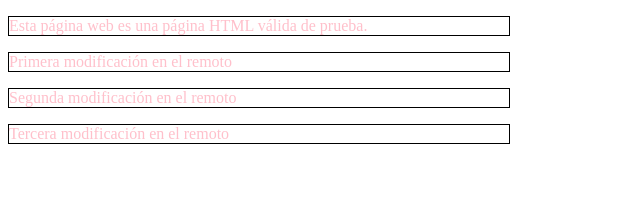
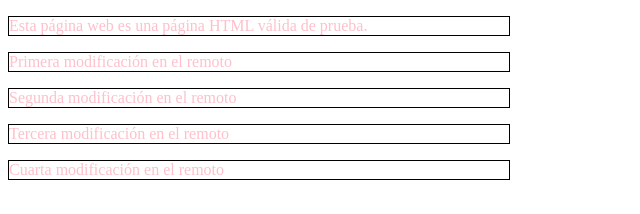
Before and after one commit to luisaparra-info/pruebaSAD, a plain HTML site: page index.html in a window 1280 px wide. Shown: the whole page, without its empty margins (0-640 px from the left). Drawn offline with Linux system fonts and the light colour scheme.

Commit message:
Cuarta modificación en local

```diff
--- a/index.html
+++ b/index.html
@@ -11,6 +11,8 @@
 <p>Primera modificación en el remoto</p>
 <p>Segunda modificación en el remoto</p>
 <p>Tercera modificación en el remoto</p>
+<p>Cuarta modificación en el remoto</p>
+
 
 
 </body>
```
